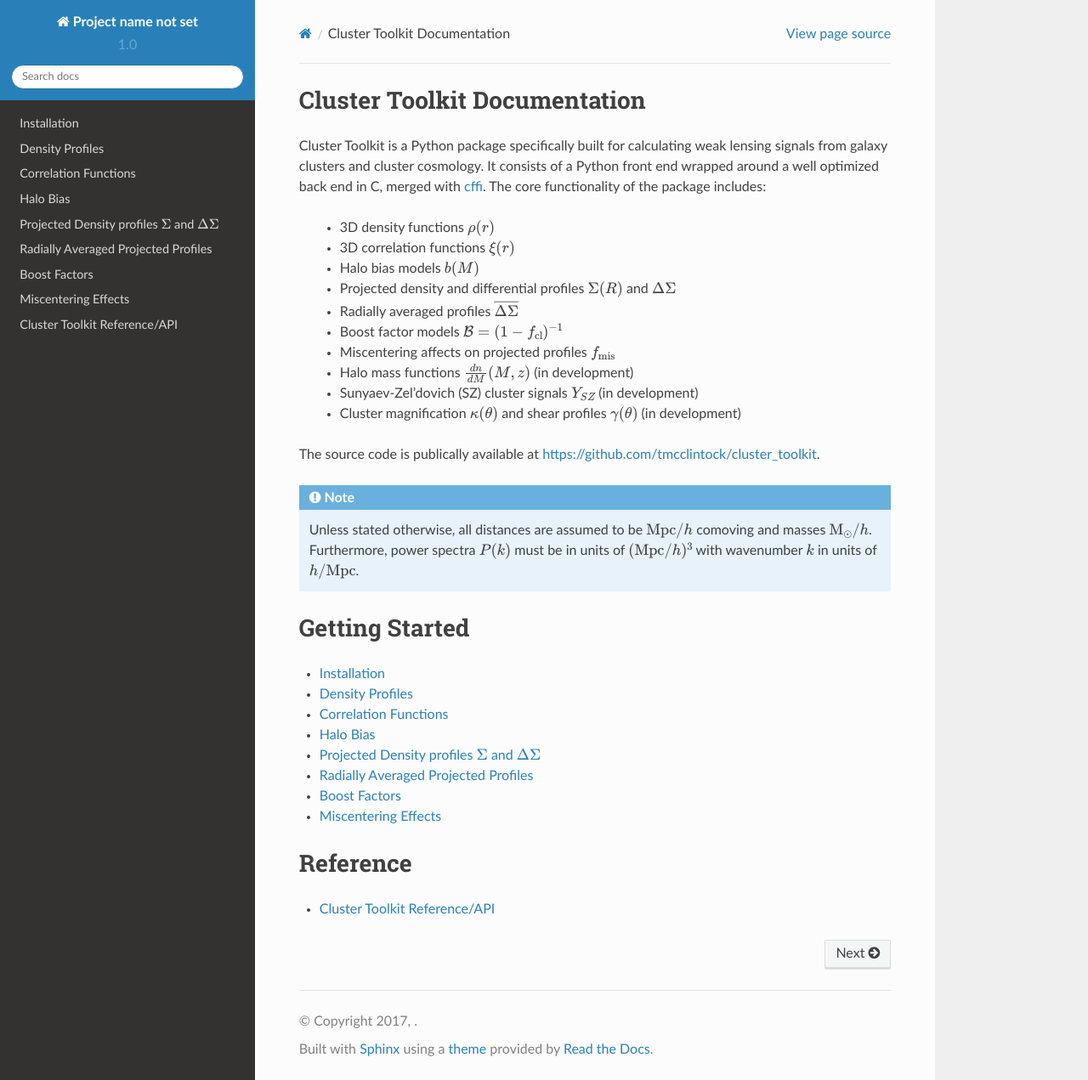
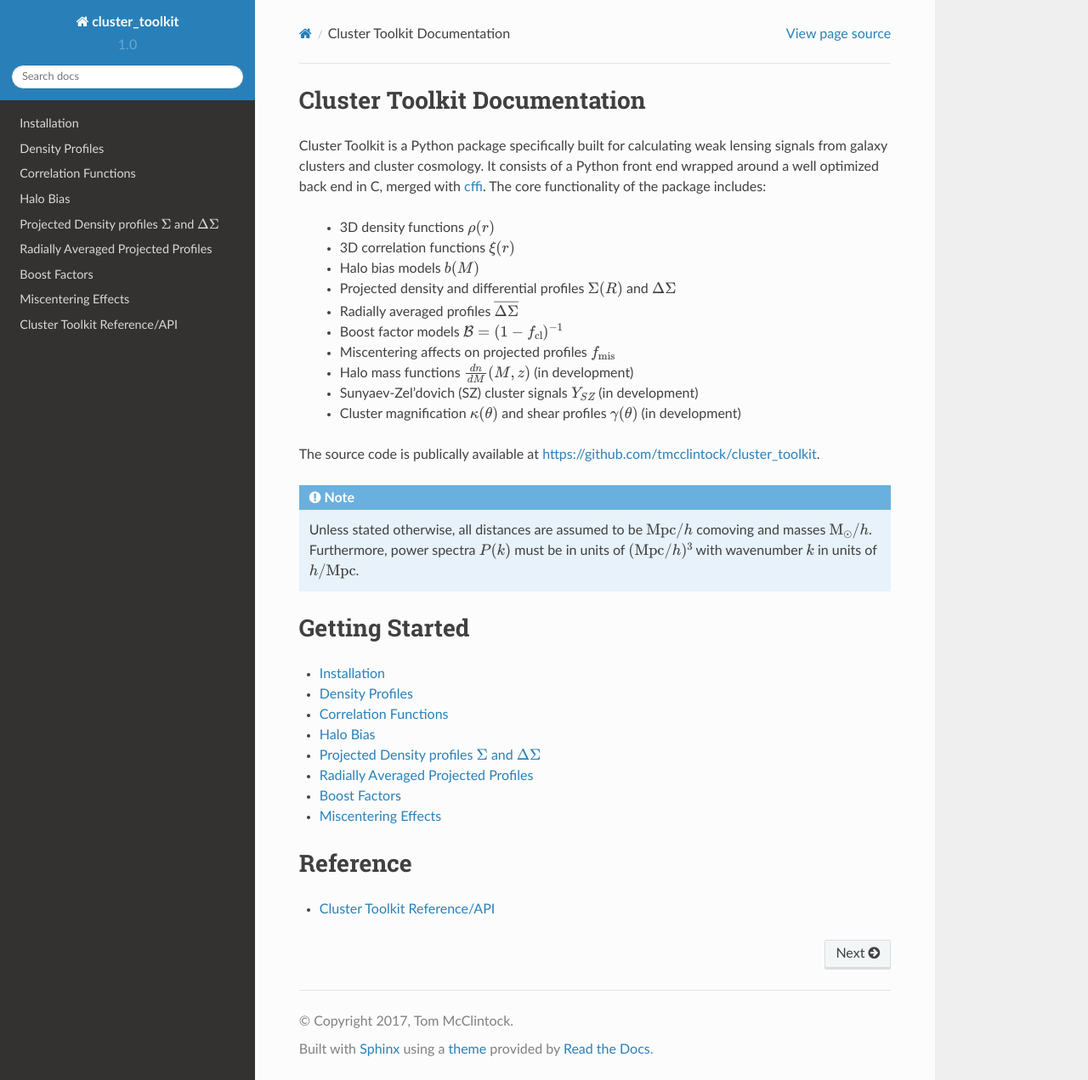
Before and after one commit to tmcclintock/cluster_toolkit, a Sphinx documentation site: the page built from docs/index.rst, in a window 1280 px wide and 1271 px high. Shown: the whole window at 85% size. Built offline with Sphinx 7.4.7 and the Read the Docs theme 2.0.0, drawn with Linux system fonts in a browser that asks for light colours; some of the changed lines change nothing that is shown.

Commit message:
Last conf.py edit.

```diff
--- a/docs/conf.py
+++ b/docs/conf.py
@@ -72,11 +72,11 @@ source_suffix = '.rst'
 master_doc = 'index'
 
 # General information about the project.
-#project = u'cluster_toolkit'
-#__import__(project)
-#package = sys.modules[project]
-copyright = u'2017, '
-author = u'Tom McClintock'#package.__author__
+project = u'cluster_toolkit'
+__import__(project)
+package = sys.modules[project]
+copyright = u'2017, Tom McClintock'
+author =package.__author__
 
 # The version info for the project you're documenting, acts as replacement for
 # |version| and |release|, also used in various other places throughout the
@@ -204,6 +204,3 @@ texinfo_documents = [
      author, 'cluster_toolkit', 'Modules for modeling galaxy clusters and related systematics.',
      'Miscellaneous'),
 ]
-
-#Remove the root_path we inserted
-#del sys.path[0]
```
